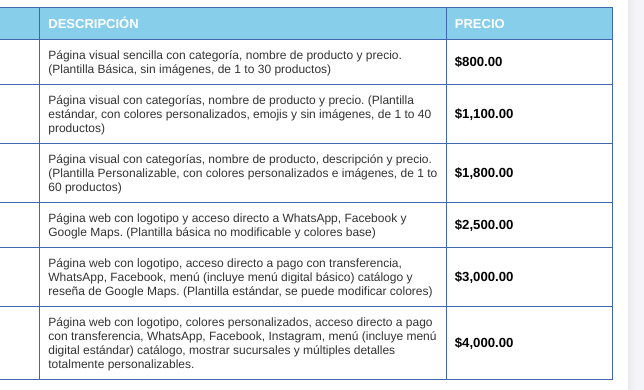
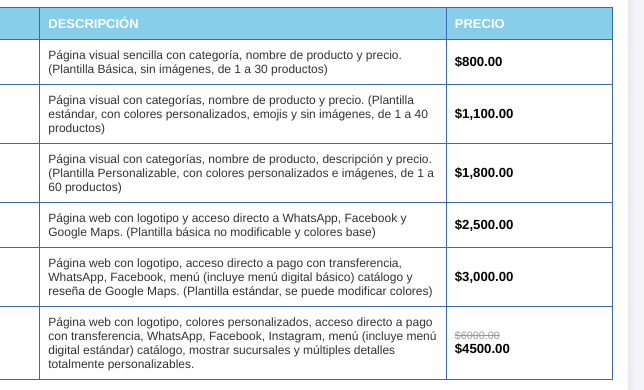
Before and after one commit to VelezServicios/VelezSmartLink, a plain HTML site: page Servicios.html in a window 1280 px wide. Shown: the part 410-800 px from the top of the page, 427-1071 px from the left. Drawn offline with Linux system fonts and the light colour scheme.

Commit message:
Update Servicios.html

```diff
--- a/Servicios.html
+++ b/Servicios.html
@@ -132,21 +132,21 @@
         <tbody>
             <tr>
                 <td>Menú Digital Básico</td>
-                <td>Página visual sencilla con categoría, nombre de producto y precio. (Plantilla Básica, sin imágenes, de 1 to 30 productos)</td>
+                <td>Página visual sencilla con categoría, nombre de producto y precio. (Plantilla Básica, sin imágenes, de 1 a 30 productos)</td>
                 <td>
                     <span class="price-single">$800.00</span>
                 </td>
             </tr>
             <tr>
                 <td>Menú Digital Estándar</td>
-                <td>Página visual con categorías, nombre de producto y precio. (Plantilla estándar, con colores personalizados, emojis y sin imágenes, de 1 to 40 productos)</td>
+                <td>Página visual con categorías, nombre de producto y precio. (Plantilla estándar, con colores personalizados, emojis y sin imágenes, de 1 a 40 productos)</td>
                 <td>
                     <span class="price-single">$1,100.00</span>
                 </td>
             </tr>
             <tr>
                 <td>Menú Digital Pro</td>
-                <td>Página visual con categorías, nombre de producto, descripción y precio. (Plantilla Personalizable, con colores personalizados e imágenes, de 1 to 60 productos)</td>
+                <td>Página visual con categorías, nombre de producto, descripción y precio. (Plantilla Personalizable, con colores personalizados e imágenes, de 1 a 60 productos)</td>
                 <td>
                     <span class="price-single">$1,800.00</span>
                 </td>
@@ -169,7 +169,8 @@
                 <td>Página Integral Pro</td>
                 <td>Página web con logotipo, colores personalizados, acceso directo a pago con transferencia, WhatsApp, Facebook, Instagram, menú (incluye menú digital estándar) catálogo, mostrar sucursales y múltiples detalles totalmente personalizables.</td>
                 <td>
-                    <span class="price-single">$4,000.00</span>
+                    <span class="price-old">$6000.00</span>
+                    <span class="price-new">$4500.00</span>
                 </td>
             </tr>
         </tbody>
```
